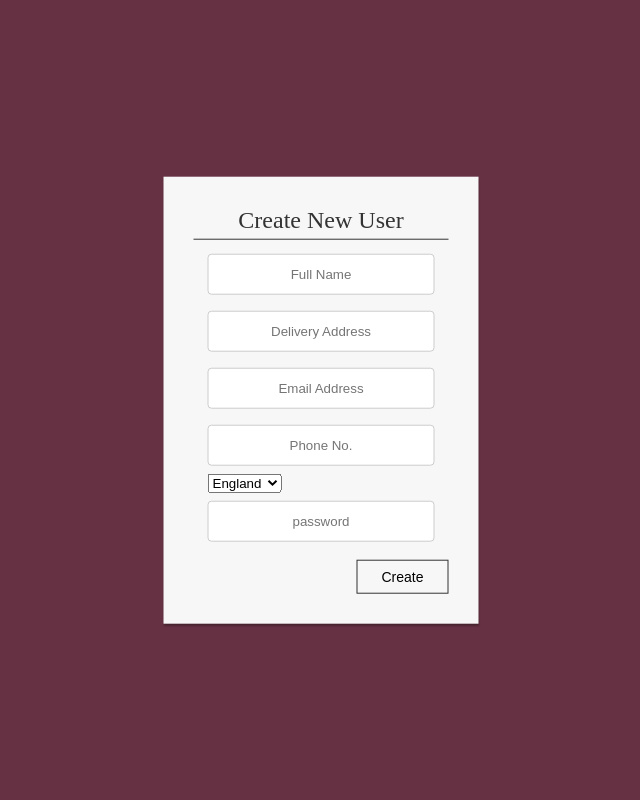
After one commit to Lewis-Development/Cardzone-Applicaiton, a Flask app: page /createUser in a window 1280 px wide. The commit adds this page. Shown: the whole page, without its empty margins (319-959 px from the left). Run offline with Flask 2, Linux system fonts and the light colour scheme; some libraries are stand-ins or nearby versions.

Commit message:
+user creation system

```diff
--- a/project/__init__.py
+++ b/project/__init__.py
@@ -1,6 +1,7 @@
 from flask import Flask
 from flask_sqlalchemy import SQLAlchemy
 from flask_bcrypt import Bcrypt
+from flask_login import LoginManager
 
 app = Flask(__name__)
 app.config['SECRET_KEY'] = '75653e5973cb44730548299077a36e58'
--- a/project/forms.py
+++ b/project/forms.py
@@ -1,9 +1,18 @@
 from flask_wtf import FlaskForm
-from wtforms import IntegerField, PasswordField, BooleanField, SubmitField
-from wtforms.validators import DataRequired
+from wtforms import StringField, IntegerField, PasswordField, BooleanField, SubmitField, SelectField
+from wtforms.validators import DataRequired, Email
 
 class loginForm(FlaskForm):
     storeID = IntegerField('StoreID', validators = [DataRequired()])
     password = PasswordField('Password', validators = [DataRequired()])
     remember = BooleanField('Save Info')
     submit = SubmitField('Login')
+
+class createUserForm(FlaskForm):
+    name = StringField('Name', validators = [DataRequired()])
+    address = StringField('Address')
+    email = StringField('Email')
+    phoneNo = StringField('Phone No.')
+    area = SelectField('Area', choices=[('1', 'England'), ('2', 'Scotland'), ('3', 'Wales'), ('4', 'Ireland')], validators = [DataRequired()])
+    password = StringField('Password', validators = [DataRequired()])
+    submit = SubmitField('Create')
--- a/project/models.py
+++ b/project/models.py
@@ -1,6 +1,6 @@
 from project import db
 
-class access(db.Model):
+class users(db.Model):
     id = db.Column(db.Integer, primary_key=True)
     name = db.Column(db.String(30))
     address = db.Column(db.String(80))
@@ -10,7 +10,7 @@ class access(db.Model):
     password = db.Column(db.String(60), nullable=False, default='password')
 
     def __repr__(self):
-        return f"access('{self.id}', '{self.password}')"
+        return f"users('{self.id}', '{self.password}')"
 
 class suppliers(db.Model):
     id = db.Column(db.Integer, primary_key=True)
--- a/project/routes.py
+++ b/project/routes.py
@@ -1,7 +1,7 @@
 from flask import render_template, url_for, flash, redirect
-from project import app
-from project.forms import loginForm
-from project.models import access, suppliers
+from project import app, db, bcrypt
+from project.forms import loginForm, createUserForm
+from project.models import users, suppliers
 
 @app.route("/", methods=['GET', 'POST'])
 def login():
@@ -11,5 +11,17 @@ def login():
             return redirect(url_for('login'))
     return render_template('login.html', title='Login', form=form)
 
+@app.route("/home")
 def home():
     return render_template('home.html', title='Home')
+
+@app.route("/createUser", methods=['GET', 'POST'])
+def createUser():
+    form = createUserForm()
+    if form.validate_on_submit():
+        hashed_password = bcrypt.generate_password_hash(form.password.data).decode('utf-8')
+        user = users(name=form.name.data, address=form.address.data, email=form.email.data, phoneNo=form.phoneNo.data, area=form.area.data, password=hashed_password)
+        db.session.add(user)
+        db.session.commit()
+        return redirect(url_for('home'))
+    return render_template('createUser.html', title='Create User', form=form)
--- a/project/static/style/main.scss
+++ b/project/static/style/main.scss
@@ -1,18 +1,26 @@
+$color-list: (
+    "company": #673144,
+    "light": #F7F7F7,
+    "dark": #333,
+    "faded": #CCC,
+);
+
+@function c($color-name) { @return map-get($color-list, $color-name) };
+
 * { box-sizing: border-box; }
 
 html, body {
-    background-color: #673144;
-    color: #FFF;
+    background-color: c(company);
     cursor: default;
     height: 100%;
     margin: 0;
-    overflow: hidden;
+    overflow-x: hidden;
     scroll-behavior: smooth;
     user-select: none;
 }
 
 .loginForm {
-    background: #F7F7F7;
+    background: c(light);
     box-shadow: 0px 2px 2px rgba(0, 0, 0, 0.3);
     left: 50%;
     margin: 0;
@@ -22,8 +30,8 @@ html, body {
     transform: translate(-50%, -50%);
 
     legend {
-        border-bottom: 1px solid #333;
-        color: #333;
+        border-bottom: 1px solid c(dark);
+        color: c(dark);
         font-size: 24px;
         padding-bottom: 5px;
         text-align: center;
@@ -33,7 +41,7 @@ html, body {
         border: none;
 
         input {
-            border: 1px solid #CCC;
+            border: 1px solid c(faded);
             border-radius: 4px;
             box-sizing: border-box;
             display: inline-block;
@@ -46,28 +54,29 @@ html, body {
     }
 
     .remember {
-        color: #333;
+        color: c(dark);
         float: left;
         margin-top: 5px;
     }
 
     .loginButton {
-        background-color: #F2F2F2;
-        border: 1px solid #333;
+        background-color: c(light);
+        border: 1px solid c(dark);
         float: right;
         font-size: 14px;
         padding: 8px 24px;
         transition: all 0.3s;
 
         &:hover {
-            background-color: #333;
-            color: #FFF;
+            background-color: c(dark);
+            color: c(light);
             cursor: pointer;
         }
     }
 }
 
 footer {
+    color: c(light);
     font-size: 14px;
     left: 50%;
     text-align: center;
--- a/project/templates/.master.html
+++ b/project/templates/.master.html
@@ -11,8 +11,11 @@
         <meta http-equiv="pragma" content="no-cache" />
         <meta name="viewport" content="width=device-width, initial-scale=1.0">
 
-        <!-- Stylesheet Link -->
+        <!-- Stylesheet Links -->
         <link rel="stylesheet" type="text/css" href="{{ url_for('static', filename='style/main.min.css') }}">
+
+        <!-- Imported Scripts -->
+        <script src="https://kit.fontawesome.com/b48027f29e.js" crossorigin="anonymous"></script>
     </head>
     <body>
         {% block content %}{% endblock %}
--- /dev/null
+++ b/project/templates/createUser.html
@@ -0,0 +1,18 @@
+{% extends ".master.html" %}
+{% block content %}
+<form class="loginForm" method="POST" action="">
+    {{ form.hidden_tag() }}
+    <legend>Create New User</legend>
+    <fieldset>
+        <div>{{ form.name(placeholder="Full Name") }}</div>
+        <div>{{ form.address(placeholder="Delivery Address") }}</div>
+        <div>{{ form.email(placeholder="Email Address") }}</div>
+        <div>{{ form.phoneNo(placeholder="Phone No.") }}</div>
+        <div>{{ form.area(placeholder="Area") }}</div>
+        <div>{{ form.password(placeholder="password") }}</div>
+    </fieldset>
+    <div>
+        {{ form.submit(class="loginButton") }}
+    </div>
+</form>
+{% endblock content %}
```
Also changed, not shown: other parts of project/static/style/main.scss (+57 -1 lines), project/static/style/main.min.css (+1 -1 lines), project/templates/home.html (+23 -0 lines), project/site.db.
